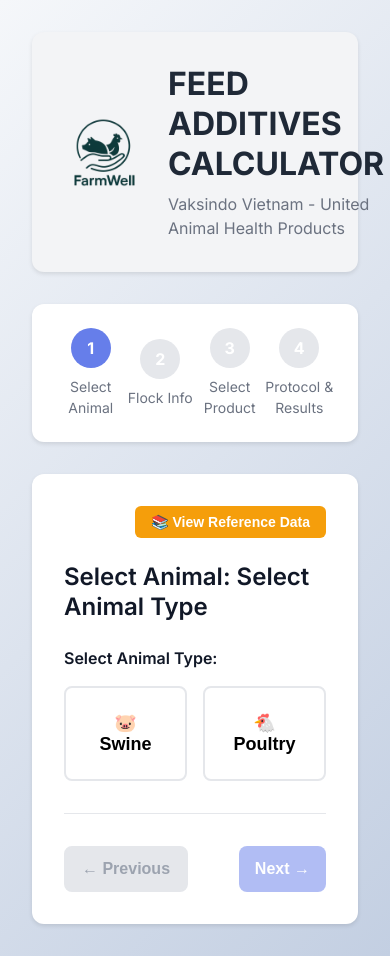
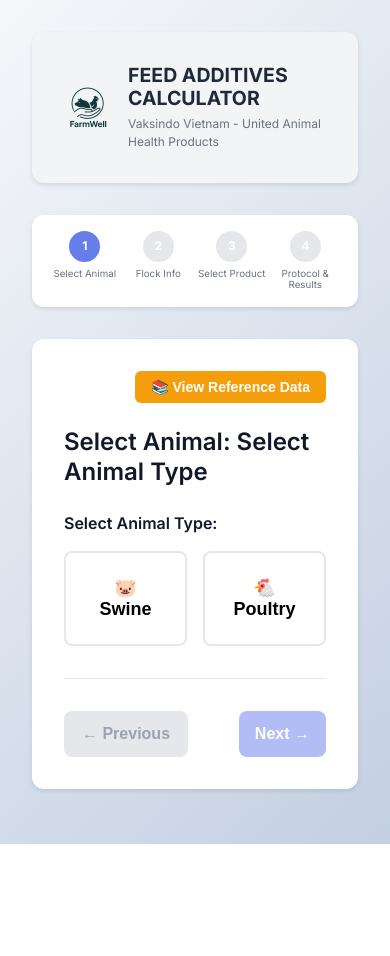
Before and after one commit to straintrack8-afk/FarmWell, a React (Vite) app: page /feed-additives in a window 390 px wide. After the commit the page ends 844 px from the top, so only its background shows below. Built offline with nearby package versions, Linux system fonts and the light colour scheme.

Commit message:
fix: mobile header and step indicator in Feed Additives Calculator

```diff
--- a/src/modules/feed-additives/components/DosageCalculator.jsx
+++ b/src/modules/feed-additives/components/DosageCalculator.jsx
@@ -931,25 +931,27 @@ const DosageCalculator = () => {
                     boxShadow: '0 2px 4px rgba(0,0,0,0.1)',
                     display: 'flex',
                     alignItems: 'center',
-                    gap: '1.5rem'
+                    gap: '1rem',
+                    flexWrap: 'wrap'
                 }}>
                     <img
                         src="/images/FarmWell_Logo.png"
                         alt="FarmWell"
                         onClick={() => window.location.href = '/'}
                         style={{
-                            height: '80px',
+                            height: 'clamp(48px, 10vw, 80px)',
                             cursor: 'pointer',
-                            transition: 'transform 0.2s'
+                            transition: 'transform 0.2s',
+                            flexShrink: 0
                         }}
                         onMouseOver={(e) => e.target.style.transform = 'scale(1.05)'}
                         onMouseOut={(e) => e.target.style.transform = 'scale(1)'}
                     />
-                    <div style={{ flex: 1 }}>
-                        <h1 style={{ fontSize: '2rem', fontWeight: '700', marginBottom: '0.5rem', color: '#1f2937' }}>
+                    <div style={{ flex: 1, minWidth: '160px' }}>
+                        <h1 style={{ fontSize: 'clamp(1.1rem, 5vw, 2rem)', fontWeight: '700', marginBottom: '0.25rem', color: '#1f2937', lineHeight: 1.2 }}>
                             FEED ADDITIVES CALCULATOR
                         </h1>
-                        <p style={{ color: '#6b7280', fontSize: '1rem' }}>
+                        <p style={{ color: '#6b7280', fontSize: 'clamp(0.75rem, 2.5vw, 1rem)' }}>
                             Vaksindo Vietnam - United Animal Health Products
                         </p>
                     </div>
@@ -958,17 +960,17 @@ const DosageCalculator = () => {
                 {/* Progress Steps */}
                 <div style={{
                     background: 'white',
-                    padding: '1.5rem',
+                    padding: '1rem',
                     borderRadius: '12px',
                     marginBottom: '2rem',
                     boxShadow: '0 2px 4px rgba(0,0,0,0.1)'
                 }}>
-                    <div style={{ display: 'flex', justifyContent: 'space-between', alignItems: 'center' }}>
+                    <div style={{ display: 'flex', justifyContent: 'space-between', alignItems: 'flex-start' }}>
                         {[1, 2, 3, 4].map(step => (
-                            <div key={step} style={{ flex: 1, textAlign: 'center' }}>
+                            <div key={step} style={{ flex: 1, textAlign: 'center', padding: '0 2px' }}>
                                 <div style={{
-                                    width: '40px',
-                                    height: '40px',
+                                    width: 'clamp(28px, 8vw, 40px)',
+                                    height: 'clamp(28px, 8vw, 40px)',
                                     borderRadius: '50%',
                                     background: currentStep >= step ? '#667eea' : '#e5e7eb',
                                     color: 'white',
@@ -976,11 +978,12 @@ const DosageCalculator = () => {
                                     alignItems: 'center',
                                     justifyContent: 'center',
                                     fontWeight: '700',
-                                    marginBottom: '0.5rem'
+                                    fontSize: 'clamp(0.75rem, 3vw, 1rem)',
+                                    marginBottom: '0.35rem'
                                 }}>
                                     {step}
                                 </div>
-                                <div style={{ fontSize: '0.875rem', color: '#6b7280' }}>
+                                <div style={{ fontSize: 'clamp(0.6rem, 2.5vw, 0.875rem)', color: '#6b7280', lineHeight: 1.2 }}>
                                     {step === 1 && 'Select Animal'}
                                     {step === 2 && 'Flock Info'}
                                     {step === 3 && 'Select Product'}
```
